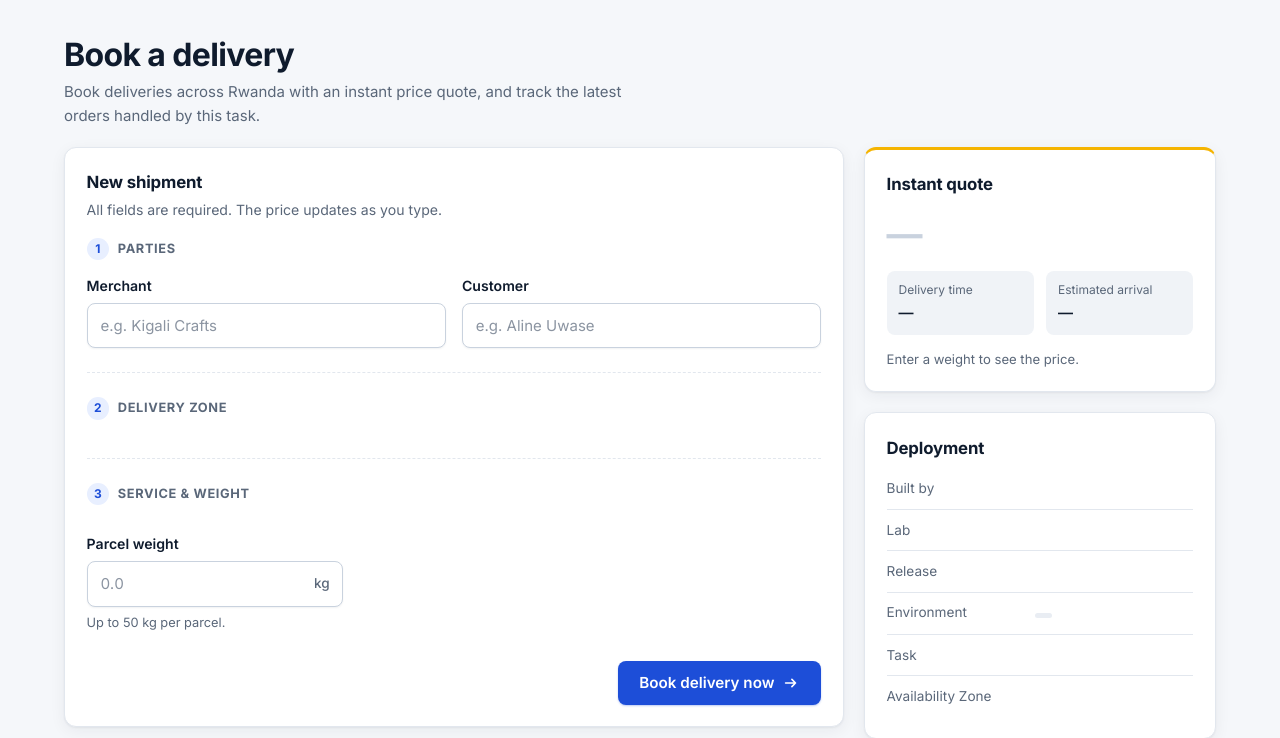
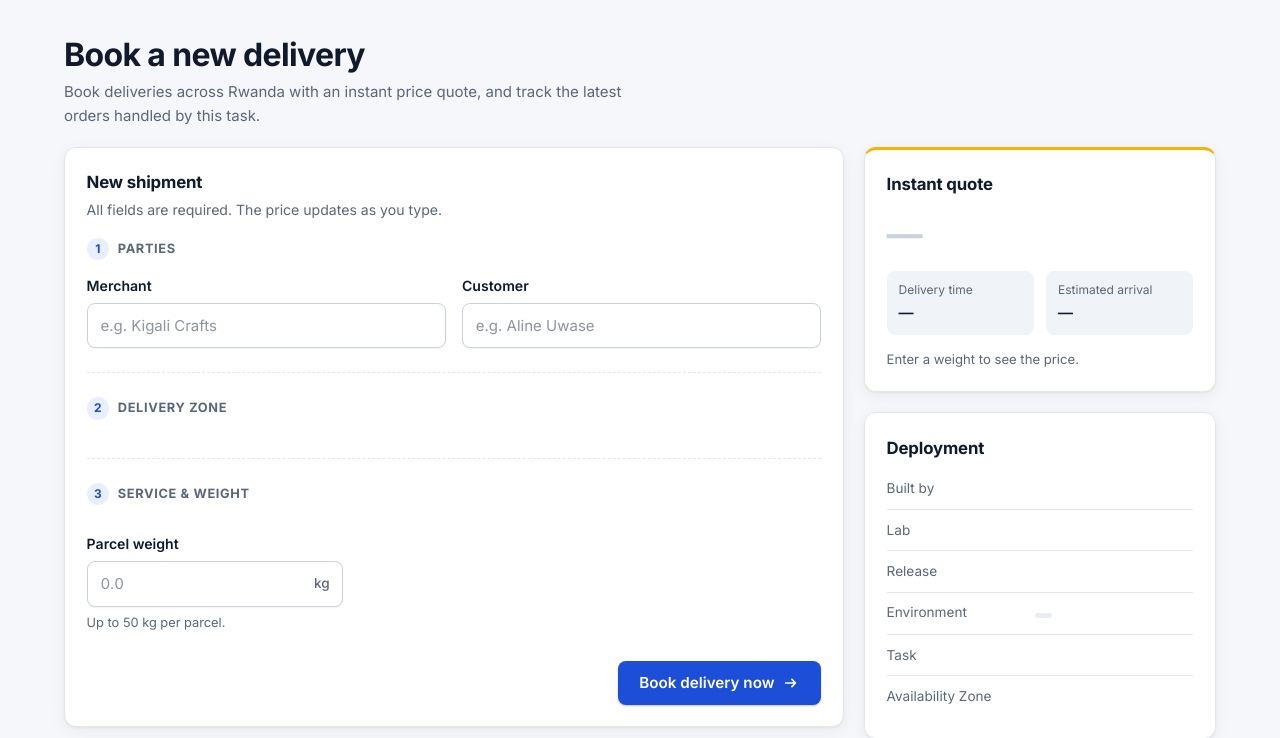
Before and after one commit to RUYANGA/AWS-Onward-Order-App-Lab3-A, a Django app: template src/apps/orders/templates/orders/index.html in a window 1280 px wide. Shown: the part 55-793 px from the top of the page. Run offline with Django 5.2, Linux system fonts and the light colour scheme; the template is opened without the code that fills it, so the values that code supplies are empty.

Commit message:
feat(ui): change page heading to "Book a new delivery" (#16)
Make the page heading clearer about the action. Pin it with a page test.

```diff
--- a/src/apps/orders/templates/orders/index.html
+++ b/src/apps/orders/templates/orders/index.html
@@ -38,7 +38,7 @@
   <main class="page">
     <div class="page__head">
       <div>
-        <h1>Book a delivery</h1>
+        <h1>Book a new delivery</h1>
         <p class="lede">Book deliveries across Rwanda with an instant price quote, and track the latest orders handled by this task.</p>
       </div>
     </div>
```
Also changed, not shown: src/apps/orders/tests/test_views.py (+4 -0 lines).
